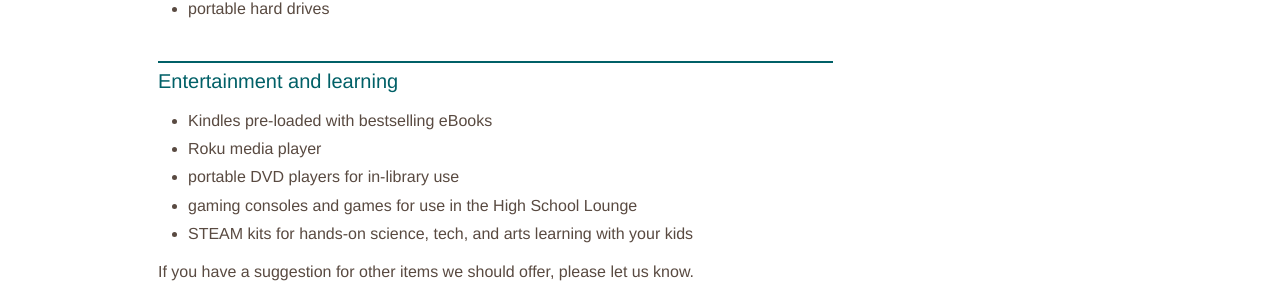
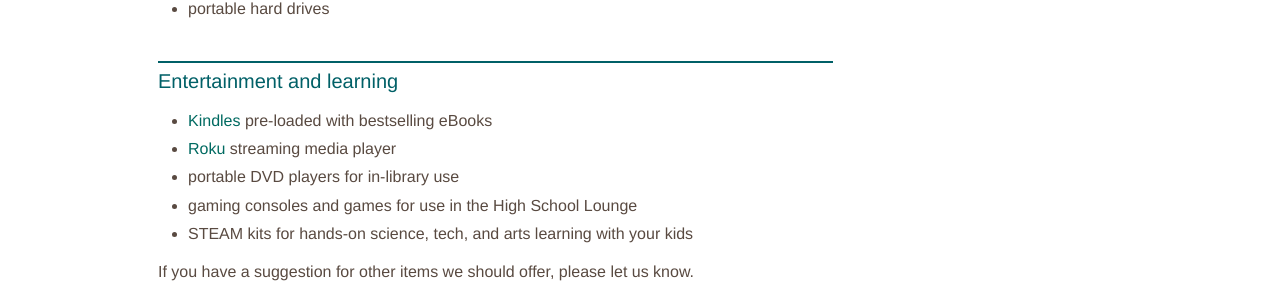
Before and after one commit to skokielibrary/spl-content, a Jekyll site: the page built from _content/mick/services--devices-technology.markdown, in a window 1280 px wide. Shown: the part 774-1078 px from the top of the page. Built offline with Jekyll 4.4.1, drawn with Linux system fonts in a browser that asks for light colours.

Commit message:
Updated services--devices-technology.markdown

```diff
--- a/_content/mick/services--devices-technology.markdown
+++ b/_content/mick/services--devices-technology.markdown
@@ -28,8 +28,8 @@ Want to get creative, do some work, or just relax? Check out one of the many dev
 
 ##Entertainment and learning
 
-- Kindles pre-loaded with bestselling eBooks
-- Roku media player
+- [Kindles](http://encore.skokielibrary.info/iii/encore/search/C__Skindle__Ff%3Afacetmediatype%3Ar%3Ar%3ADigital%20Devices%3A%3A__Orightresult?lang=eng&suite=beta) pre-loaded with bestselling eBooks
+- [Roku](http://encore.skokielibrary.info/iii/encore/record/C__Rb1807766__Sroku__Orightresult__U__X7?lang=eng&suite=beta) streaming media player
 - portable DVD players for in-library use
 - gaming consoles and games for use in the High School Lounge
 - STEAM kits for hands-on science, tech, and arts learning with your kids
```
